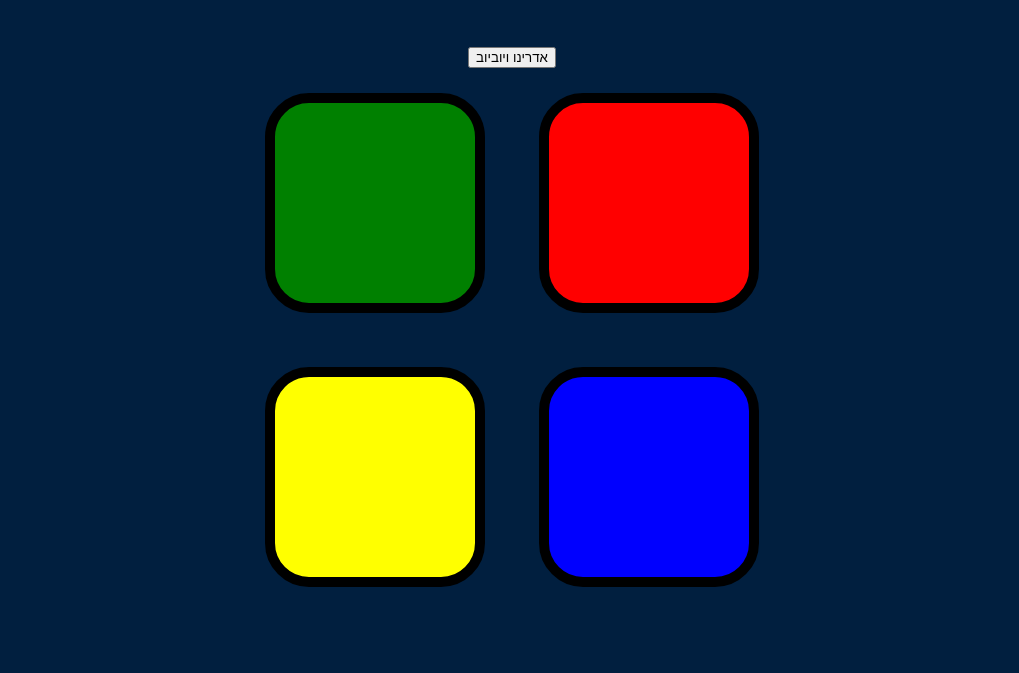
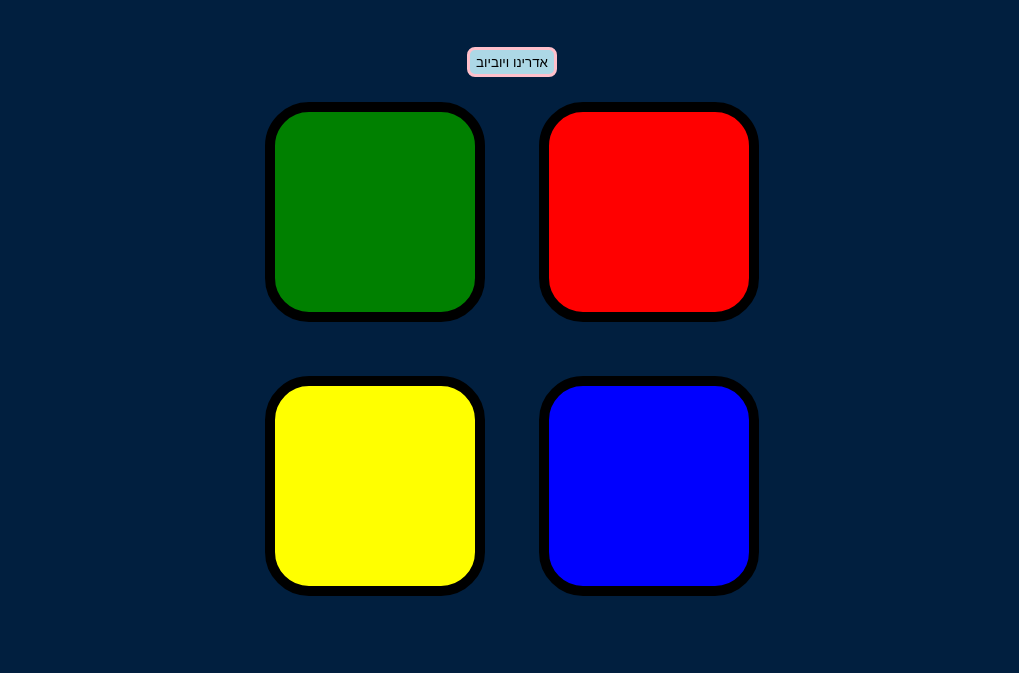
Before and after one commit to benjyalper/simon, a plain HTML site: page index.html in a window 1280 px wide. Shown: the part 127-800 px from the top of the page, without its empty margins (128-1147 px from the left). Drawn offline with nearby package versions, Linux system fonts and the light colour scheme.

Commit message:
Update styles.css

```diff
--- a/styles.css
+++ b/styles.css
@@ -9,6 +9,14 @@ body {
   margin: 5%;
   color: #FEF2BF;
 }
+
+#start {
+  height: 30px;
+  background-color: lightblue;
+  border-radius: 8px;
+  border: 3px solid pink;
+  box-shadow: 5 5 5 grey;
+  }
 
 .container {
   display: block;
```
